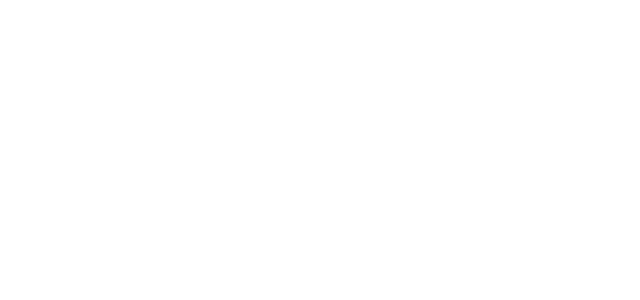
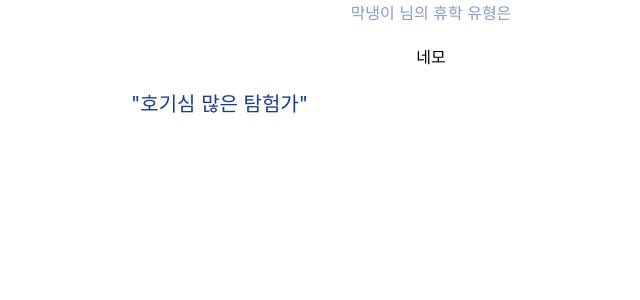
Before and after one commit to Youth-is-the-best/Youth-Client, a React (Create React App) app: page /result in a window 1280 px wide. Before the commit this address had no page. Shown: the top 300 px of the page, without its empty margins (145-785 px from the left). Built offline with nearby package versions, Linux system fonts and the light colour scheme.

Commit message:
commit test

```diff
--- a/src/App.js
+++ b/src/App.js
@@ -6,6 +6,7 @@ import Test from './pages/Test';
 import Test1 from './pages/Test1';
 import Test2 from './pages/Test2';
 import Test3 from './pages/Test3';
+import Result from './pages/Result';
 
 function App() {
   return (
@@ -17,6 +18,7 @@ function App() {
       <Route path="/test/1" element={<Test1/>}></Route>
       <Route path="/test/2" element={<Test2/>}></Route>
       <Route path="/test/3" element={<Test3/>}></Route>
+      <Route path="/result" element={<Result/>}></Route>
     </Routes>
     </BrowserRouter>
   );
--- a/src/pages/Result.jsx
+++ b/src/pages/Result.jsx
@@ -1,10 +1,13 @@
 import React from 'react'
+import { Detail, QuestionContainer, QuizDom } from './Test'
 
 const Result = () => {
   return (
-    <div>
-      결과
-    </div>
+    <QuizDom>
+      <Detail>막냉이 님의 휴학 유형은</Detail>
+      <div>네모</div>
+      <QuestionContainer>"호기심 많은 탐험가"</QuestionContainer>
+    </QuizDom>
   )
 }
 
--- a/src/pages/Test1.jsx
+++ b/src/pages/Test1.jsx
@@ -16,6 +16,7 @@ const Test1 = () => {
   const handleBeforeClick =() => {
     navigate("/test/0");
   };
+
   return (
     <QuizDom>
       <ProgressBar currentStep={2} totalSteps={4} />
@@ -158,7 +159,8 @@ const Answer = styled.li`
   margin: 5px;
   background-color: rgba(30, 58, 138, 0.04);
   width: 100%;
-  height: 50px;
+  height: 39px;
   padding: 0px 10px 0px 10px;
   border-radius: 20px;
+  gap : 10px;
 `;
--- a/src/pages/Test2.jsx
+++ b/src/pages/Test2.jsx
@@ -32,7 +32,7 @@ const Test2 = () => {
         "채용 공고 확인", "채용 지원", "인턴 지원", "어학 자격증 취득",
         "대외활동 참여", "동아리활동 참여", "여행", "새로운 인간관계 형성",
         "휴식", "독서", "취미활동", "자기계발", "혼자만의 시간", "가족과의 시간",
-        "진로 탐색", "기타"
+        "진로 탐색", "직접 입력"
     ];
 
     return (
@@ -71,7 +71,6 @@ const AnswerDom = styled.div`
     align-content : center;
     width: 590px;
     height: 205px;
-
 `;
 
 const Answer = styled.div`
```
